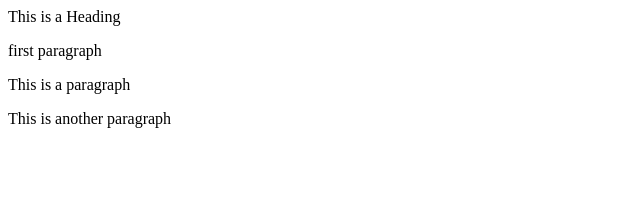
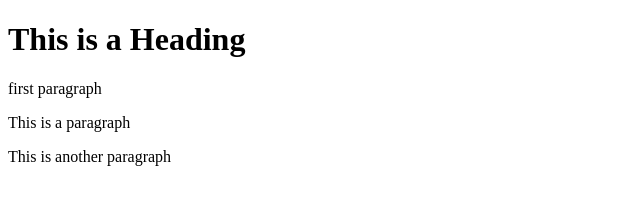
Before and after one commit to gonzaloezequielavila/learning-git, a plain HTML site: page index.html in a window 1280 px wide. Shown: the whole page, without its empty margins (0-640 px from the left). Drawn offline with Linux system fonts and the light colour scheme.

Commit message:
Update index.html

```diff
--- a/index.html
+++ b/index.html
@@ -4,7 +4,7 @@
 <title>Page Title</title>
 </head>
 <body>
-    <hl>This is a Heading</hl>
+    <h1>This is a Heading</h1>
     <p>first paragraph</p>
     <p>This is a paragraph</p>
     <p>This is another paragraph</p>
```
